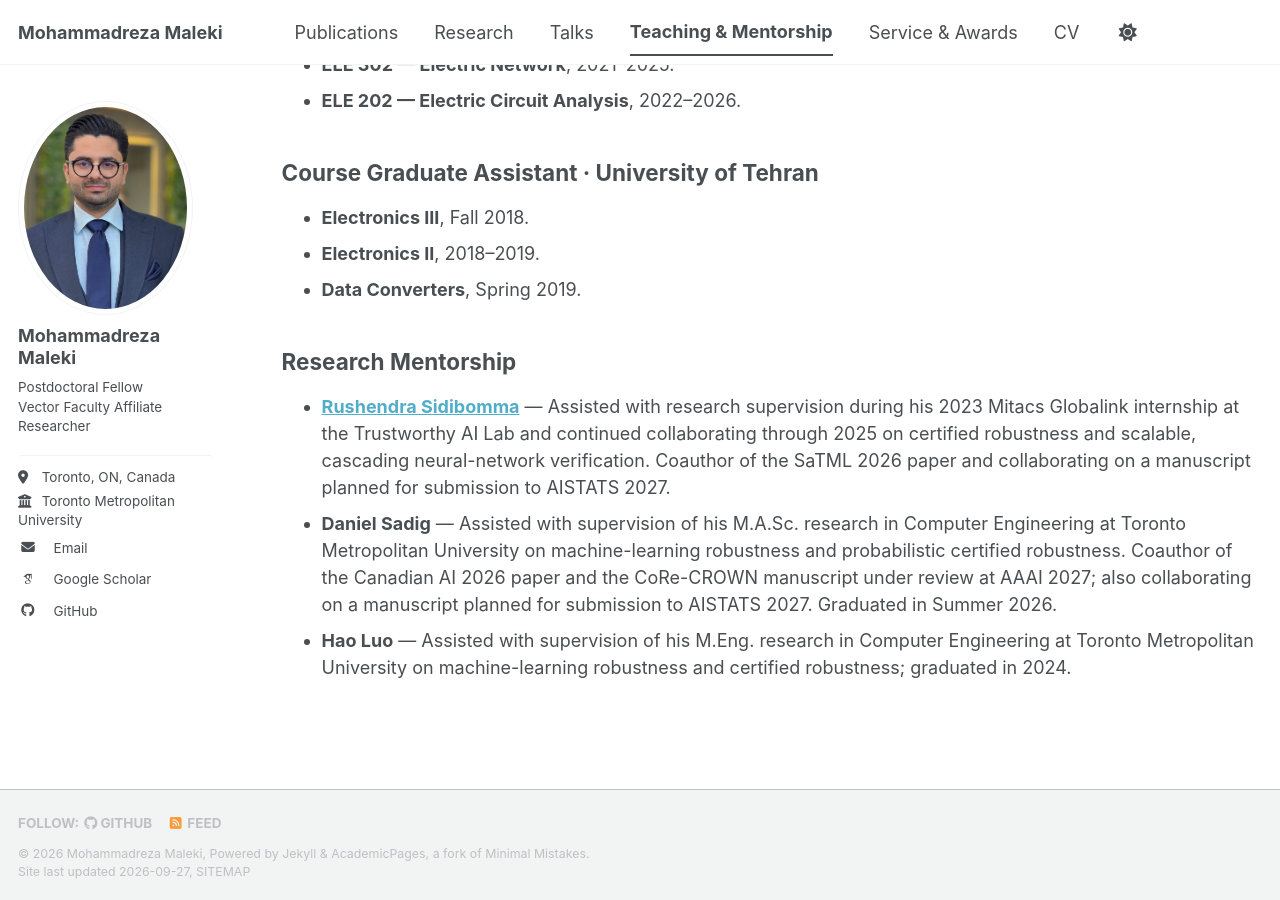
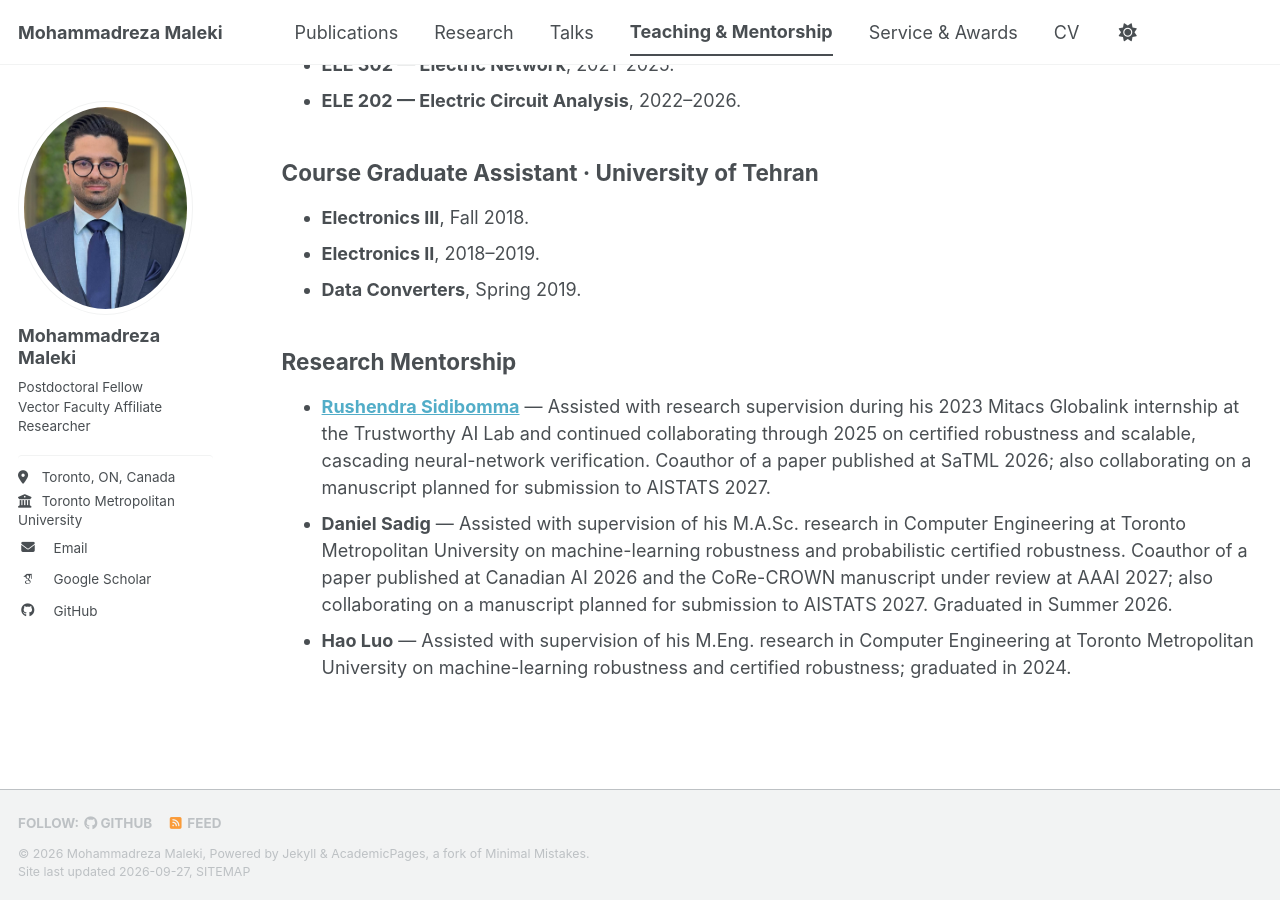
Before and after one commit to Mrezamaleki/mrezamaleki.github.io, a Jekyll site: the page built from _pages/teaching.html, in a window 1280 px wide and 900 px high, scrolled down 501 px. Built offline with Jekyll 4.4.1, drawn with Linux system fonts in a browser that asks for light colours; some web fonts are replaced; a script bundle is joined from its source files by our own code; library files that are not in the unit come from our copies.

Commit message:
Align mentorship publication and submission wording

```diff
--- a/_pages/teaching.html
+++ b/_pages/teaching.html
@@ -31,7 +31,7 @@
 
 <h2>Research Mentorship</h2>
 <ul>
-  <li><strong><a href="https://rushendra10.github.io/">Rushendra Sidibomma</a></strong> — Assisted with research supervision during his 2023 Mitacs Globalink internship at the Trustworthy AI Lab and continued collaborating through 2025 on certified robustness and scalable, cascading neural-network verification. Coauthor of the SaTML 2026 paper and collaborating on a manuscript planned for submission to AISTATS 2027.</li>
-  <li><strong>Daniel Sadig</strong> — Assisted with supervision of his M.A.Sc. research in Computer Engineering at Toronto Metropolitan University on machine-learning robustness and probabilistic certified robustness. Coauthor of the Canadian AI 2026 paper and the CoRe-CROWN manuscript under review at AAAI 2027; also collaborating on a manuscript planned for submission to AISTATS 2027. Graduated in Summer 2026.</li>
+  <li><strong><a href="https://rushendra10.github.io/">Rushendra Sidibomma</a></strong> — Assisted with research supervision during his 2023 Mitacs Globalink internship at the Trustworthy AI Lab and continued collaborating through 2025 on certified robustness and scalable, cascading neural-network verification. Coauthor of a paper published at SaTML 2026; also collaborating on a manuscript planned for submission to AISTATS 2027.</li>
+  <li><strong>Daniel Sadig</strong> — Assisted with supervision of his M.A.Sc. research in Computer Engineering at Toronto Metropolitan University on machine-learning robustness and probabilistic certified robustness. Coauthor of a paper published at Canadian AI 2026 and the CoRe-CROWN manuscript under review at AAAI 2027; also collaborating on a manuscript planned for submission to AISTATS 2027. Graduated in Summer 2026.</li>
   <li><strong>Hao Luo</strong> — Assisted with supervision of his M.Eng. research in Computer Engineering at Toronto Metropolitan University on machine-learning robustness and certified robustness; graduated in 2024.</li>
 </ul>
```
